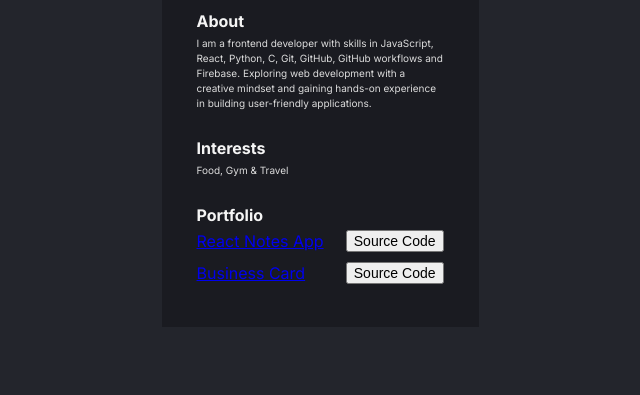
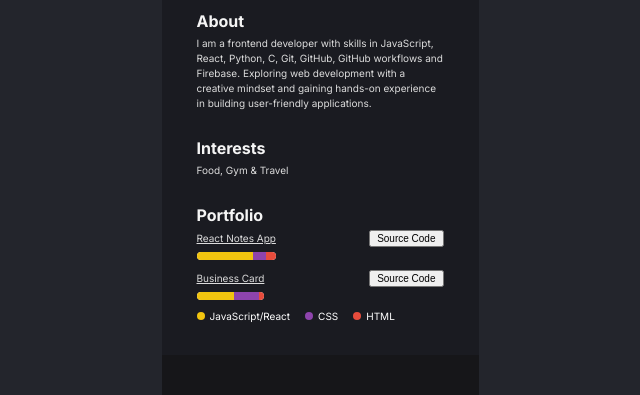
Before and after one commit to nngrz/business-card, a React app: page / in a window 1280 px wide. Shown: the part 526-921 px from the top of the page, without its empty margins (320-960 px from the left). Before the commit the page ends 853 px from the top, so only its background shows below. Built offline with nearby package versions, Linux system fonts and the light colour scheme.

Commit message:
modify component PortfolioEntry

```diff
--- a/public/index.css
+++ b/public/index.css
@@ -85,9 +85,9 @@ body {
 }
 
 button {
+    cursor: pointer;
     font-size: 14px;
     font-weight: 500;
-    cursor: pointer;
 }
 
 button > i {
@@ -95,11 +95,11 @@ button > i {
 }
 
 .btn--email {
-    /* display and box model */
     width: 115px;
     height: 34px;
     border-radius: 6px;
     border: 1px solid #D1D5DB;
+
 }
 
 .email-icon {
@@ -112,7 +112,6 @@ button > i {
     height: 34px;
     border-radius: 6px;
     border: 0;
-
     /* color */
     background-color: #5093E2;
     color: white;
@@ -169,14 +168,12 @@ button > i {
 }
 
 .project--link {
-.project--link {
     font-size: 10px;
     font-weight: 400;
     line-height: 15px;
     color: #DCDCDC;
 }
 
-.project--btn {
 .project--btn {
     font-size: 10px;
     text-decoration: none;
@@ -259,17 +256,14 @@ button > i {
 }
 
 .bar.js-react-notes {
-    width: 51.6%;
     background-color: #f1c40f;
 }
 
 .bar.css-react-notes {
-    width: 40.1%;
     background-color: #8e44ad;
 }
 
 .bar.html-react-notes {
-    width: 8.3%;
     background-color: #e74c3c;
 }
 
--- a/src/components/Portfolio.js
+++ b/src/components/Portfolio.js
@@ -6,12 +6,46 @@ export default function Portfolio() {
         {
             title: "React Notes App",
             link: "https://shimmering-malasada-04a43c.netlify.app",
-            sourceCode: "https://github.com/nngrz/React-project-set/tree/main/notes_app"
+            sourceCode: "https://github.com/nngrz/React-project-set/tree/main/notes_app",
+            technologies: [
+                {
+                    percentage: 71.4,
+                    name: "JavaScript/React",
+                    classname: "bar js-react-notes"
+                },
+                {
+                    percentage: 16.3,
+                    name: "CSS",
+                    classname: "bar css-react-notes"
+                },
+                {
+                    percentage: 12.2,
+                    name: "Html",
+                    classname: "bar html-react-notes"
+                }
+            ]
         },
         {
             title: "Business Card",
             link: "https://nngrz.github.io/business-card/",
-            sourceCode: "https://github.com/nngrz/business-card"
+            sourceCode: "https://github.com/nngrz/business-card",
+            technologies: [
+                {
+                    percentage: 55.1,
+                    name: "JavaScript/React",
+                    classname: "bar js-react-notes"
+                },
+                {
+                    percentage: 37.3,
+                    name: "CSS",
+                    classname: "bar css-react-notes"
+                },
+                {
+                    percentage: 7.6,
+                    name: "Html",
+                    classname: "bar html-react-notes"
+                }
+            ]
         }
     ]
 
@@ -25,8 +59,23 @@ export default function Portfolio() {
                         title={project.title}
                         link={project.link}
                         sourceCode={project.sourceCode}
+                        technologies={project.technologies}
                     />
                 ))}
+            </div>
+            <div className="technologies--legend">
+                <div className="legend-item">
+                    <span className="legend-color js"></span>
+                    JavaScript/React
+                </div>
+                <div className="legend-item">
+                    <span className="legend-color css"></span>
+                    CSS
+                </div>
+                <div className="legend-item">
+                    <span className="legend-color html"></span>
+                    HTML
+                </div>
             </div>
         </div>
     )
--- a/src/components/PortfolioEntry.js
+++ b/src/components/PortfolioEntry.js
@@ -1,14 +1,19 @@
 import React from "react"
 
-export default function PortfolioEntry({title, link, sourceCode}) {
+export default function PortfolioEntry({title, link, sourceCode, technologies}) {
     return (
         <div className="projects">
             <a href={link} target="_blank" rel="noopener noreferrer" className="project--link">
                 {title}
             </a>
-            <a href={sourceCode} target="_blank" rel="noopener noreferrer" className="project--btn">
-                <button>Source Code</button>
+            <a href={sourceCode} target="_blank" rel="noopener noreferrer">
+                <button className="project--btn">Source Code</button>
             </a>
+            <div className="project--technologies-bar">
+                {technologies.map((technology, index) => (
+                    <div key={index} className={technology.classname} style={{width:`${technology.percentage}%`}}></div>
+                ))}
+            </div>
         </div>
     )
 }
```
